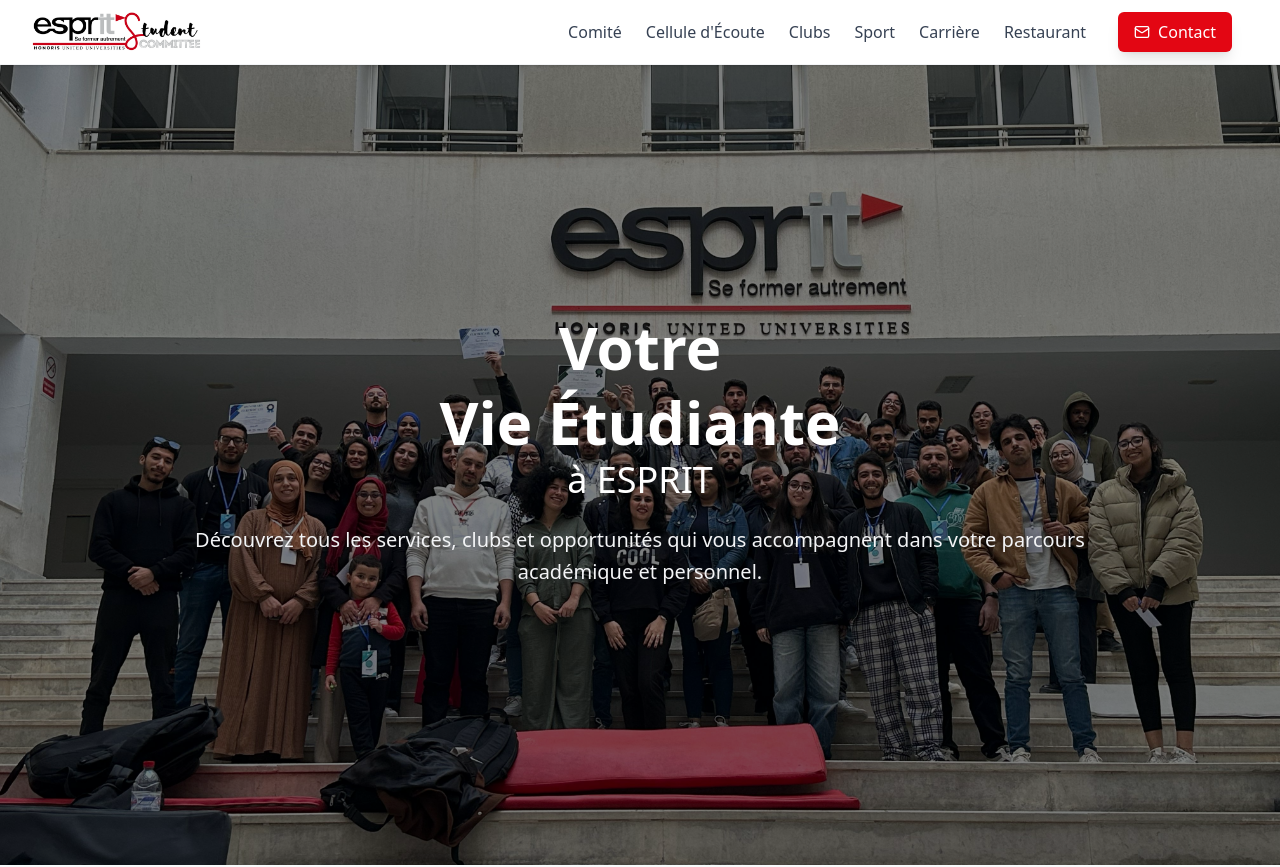
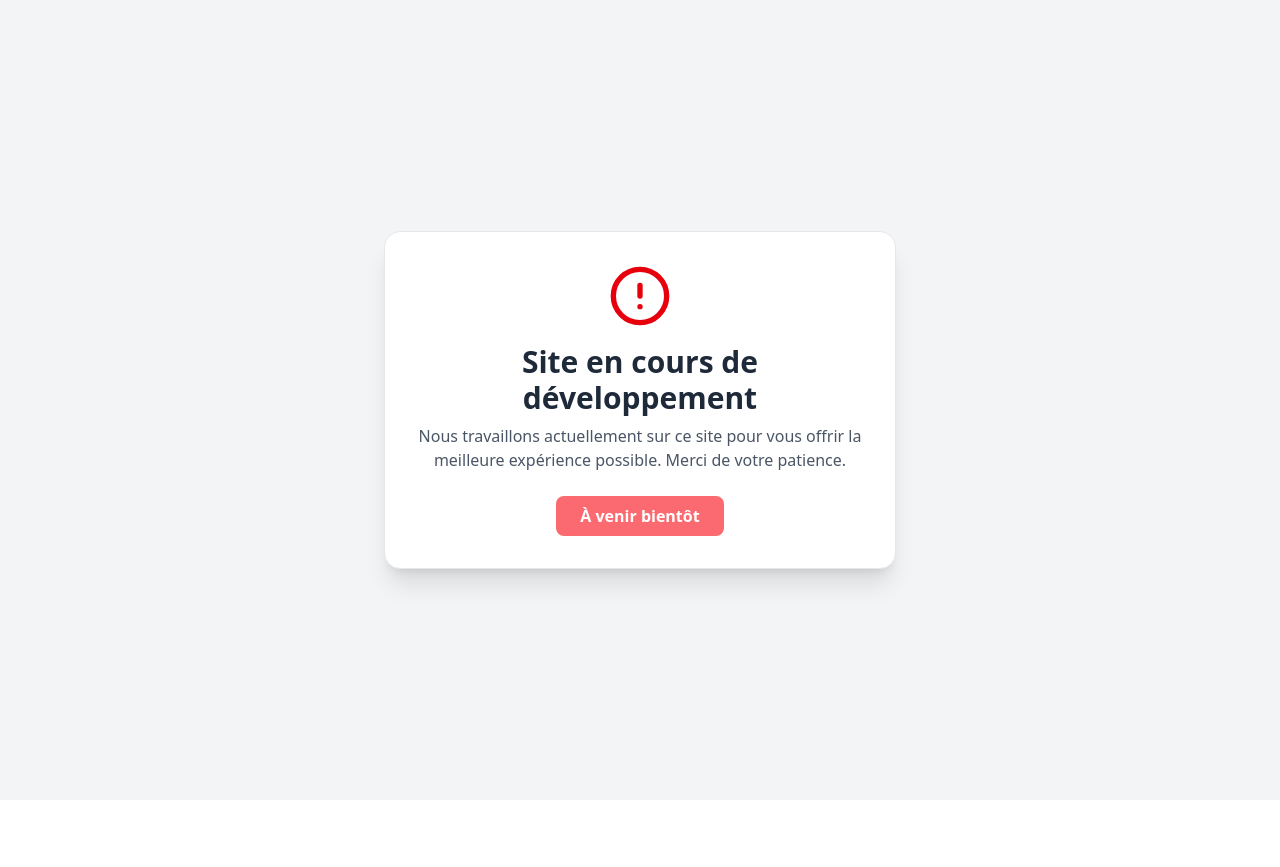
Before and after one commit to malekjendoubi21/esprit-student, a React (Vite) app: page / in a window 1280 px wide. Shown: the top 867 px of the page. After the commit the page ends 800 px from the top, so only its background shows below. Built offline with nearby package versions, Linux system fonts and the light colour scheme.

Commit message:
le site est en cours de développement

```diff
--- a/src/App.jsx
+++ b/src/App.jsx
@@ -9,12 +9,16 @@
 import AssociationSportive from './pages/Association Sportive'
 import International from './pages/Service des Internationaux'
 import './App.css'
+import Homee from './pages/Homee'; // ← ce fichier
 
 function App() {
   return (
     <Routes>
-      <Route path="/" element={<Home />} />
-      <Route path="/home" element={<Home />} />
+        <Route path="/" element={<Homee />} />
+
+        {   /*   <Route path="/" element={<Home />} />
+        */}
+        <Route path="/home" element={<Home />} />
       <Route path="/comite" element={<Comite />} />
       <Route path="/cellule-ecoute" element={<CelluleEcoute />} />
       <Route path="/clubs" element={<Clubs />} />
--- /dev/null
+++ b/src/pages/homee.jsx
@@ -0,0 +1,25 @@
+import React from 'react';
+import { AlertCircle } from 'lucide-react';
+
+export default function Homee() {
+    return (
+        <div className="min-h-screen bg-gray-100 flex items-center justify-center px-4">
+            <div className="bg-white shadow-xl rounded-2xl p-8 max-w-lg w-full text-center border border-gray-200">
+                <div className="flex flex-col items-center">
+                    <AlertCircle className="w-16 h-16 text-red-600 mb-4" />
+                    <h1 className="text-3xl font-bold text-gray-800 mb-2">Site en cours de développement</h1>
+                    <p className="text-gray-600 mb-6">
+                        Nous travaillons actuellement sur ce site pour vous offrir la meilleure expérience possible.
+                        Merci de votre patience.
+                    </p>
+                    <button
+                        disabled
+                        className="bg-red-500 text-white font-semibold px-6 py-2 rounded-lg opacity-70 cursor-not-allowed"
+                    >
+                        À venir bientôt
+                    </button>
+                </div>
+            </div>
+        </div>
+    );
+}
```
